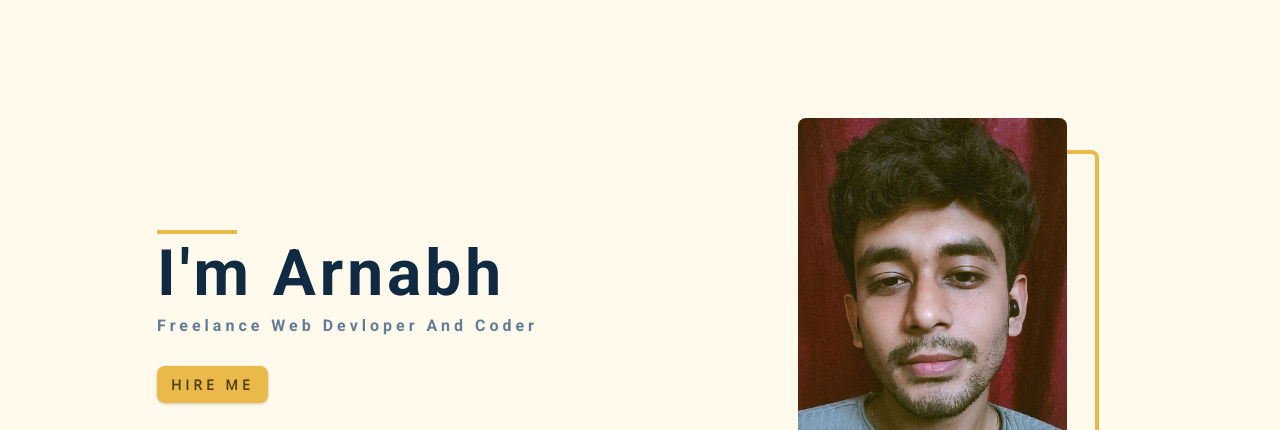
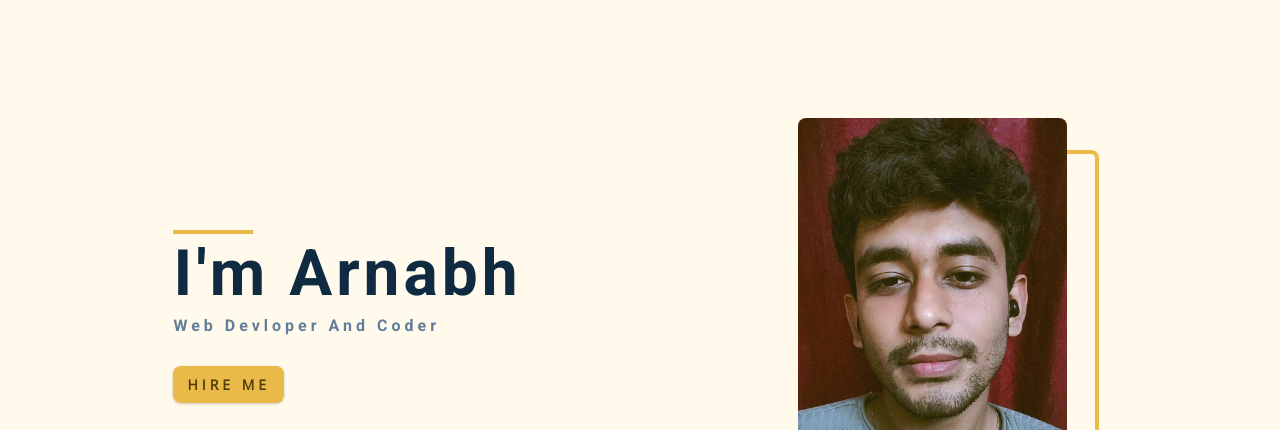
Before and after one commit to Arnabh26/Arnabh_Sahoo_Portfolio, a plain HTML site: page index.html in a window 1280 px wide. Shown: the part 82-512 px from the top of the page. Drawn offline with nearby package versions, Linux system fonts and the light colour scheme.

Commit message:
files updated

```diff
--- a/index.html
+++ b/index.html
@@ -99,7 +99,7 @@
         <article class="hero-info">
           <div class="underline"></div>
           <h1>i'm Arnabh</h1>
-          <h4>freelance web devloper and coder</h4>
+          <h4>Web devloper and coder</h4>
           <a href="contact.html" class="btn hero-btn">hire me</a>
           <!-- social icons -->
           <ul class="social-icons hero-icons">
```
